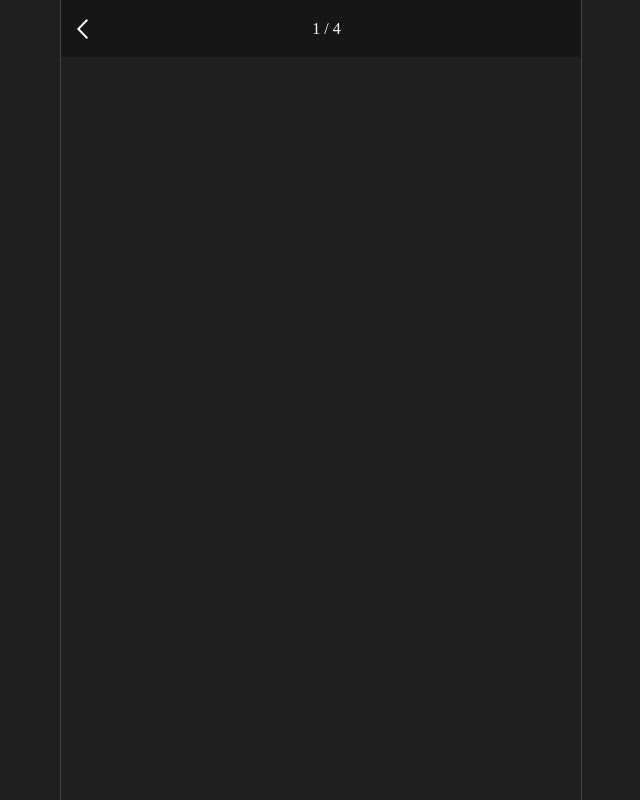
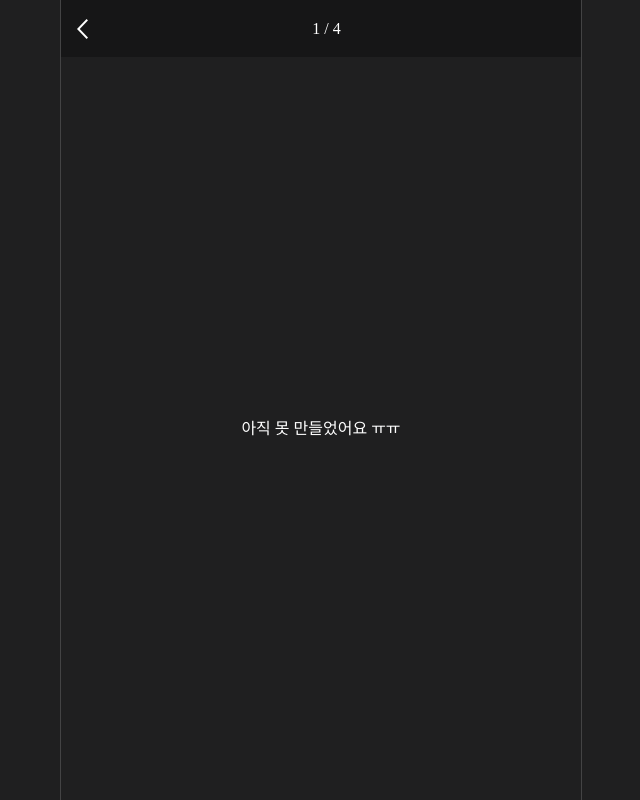
Before and after one commit to mash-up-kr/gugugugu-web, a Next.js app: page /modal in a window 1280 px wide. Shown: the whole page, without its empty margins (319-959 px from the left). Built offline with nearby package versions, Linux system fonts and the light colour scheme.

Commit message:
feat(markup): NotYet 페이지 마크업

```diff
--- /dev/null
+++ b/src/components/WriteMailContent/index.tsx
@@ -0,0 +1,15 @@
+import React from "react";
+import styled from "styled-components";
+
+const WriteMailContent: React.FC = () => {
+  return <NotYet>아직 못 만들었어요 ㅠㅠ</NotYet>;
+};
+
+const NotYet = styled.main`
+  height: calc(100vh - 57px);
+
+  text-align: center;
+  line-height: calc(100vh - 57px);
+`;
+
+export default WriteMailContent;
--- a/src/pages/modal.tsx
+++ b/src/pages/modal.tsx
@@ -1,11 +1,13 @@
 import React from "react";
 
 import WriteMailHeader from "~/components/WriteMailHeader";
+import WriteMailContent from "~/components/WriteMailContent";
 
 const WriteMailModal: React.FC = () => {
   return (
     <>
       <WriteMailHeader />
+      <WriteMailContent />
     </>
   );
 };
```
